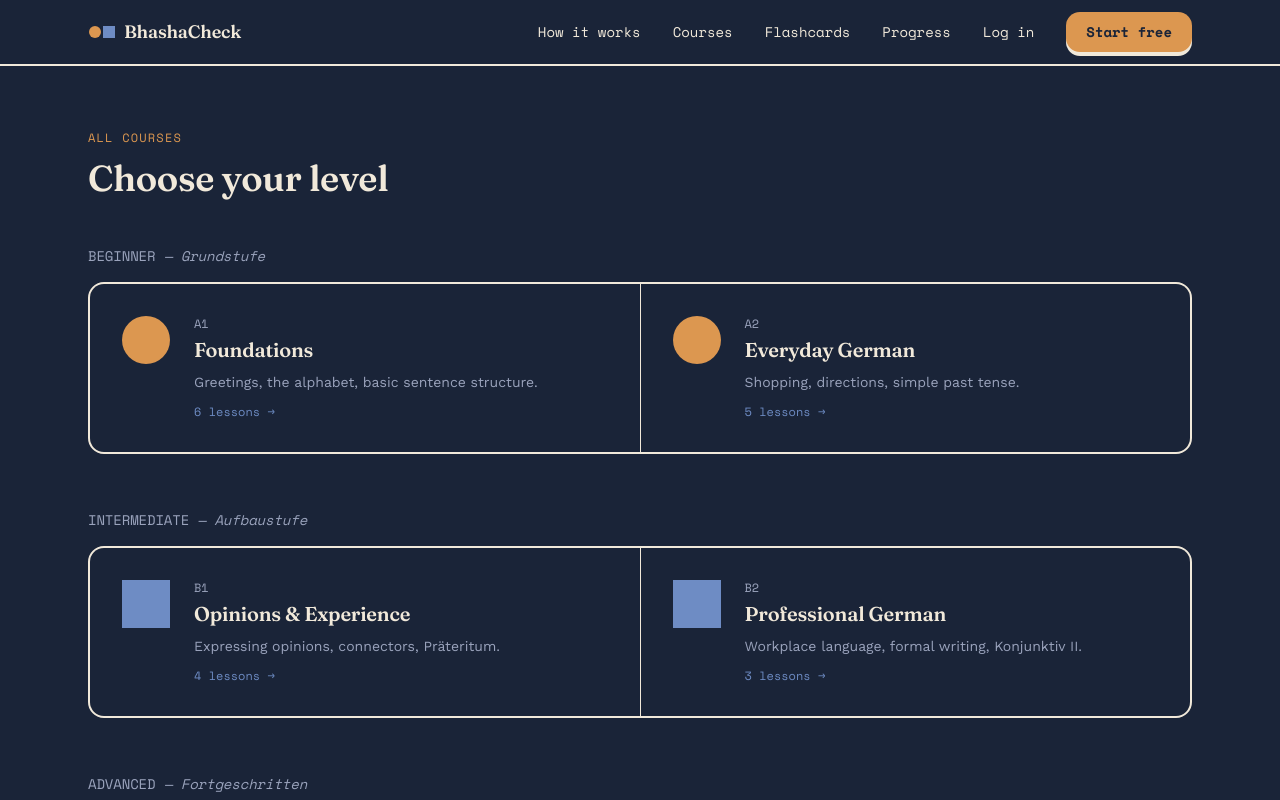
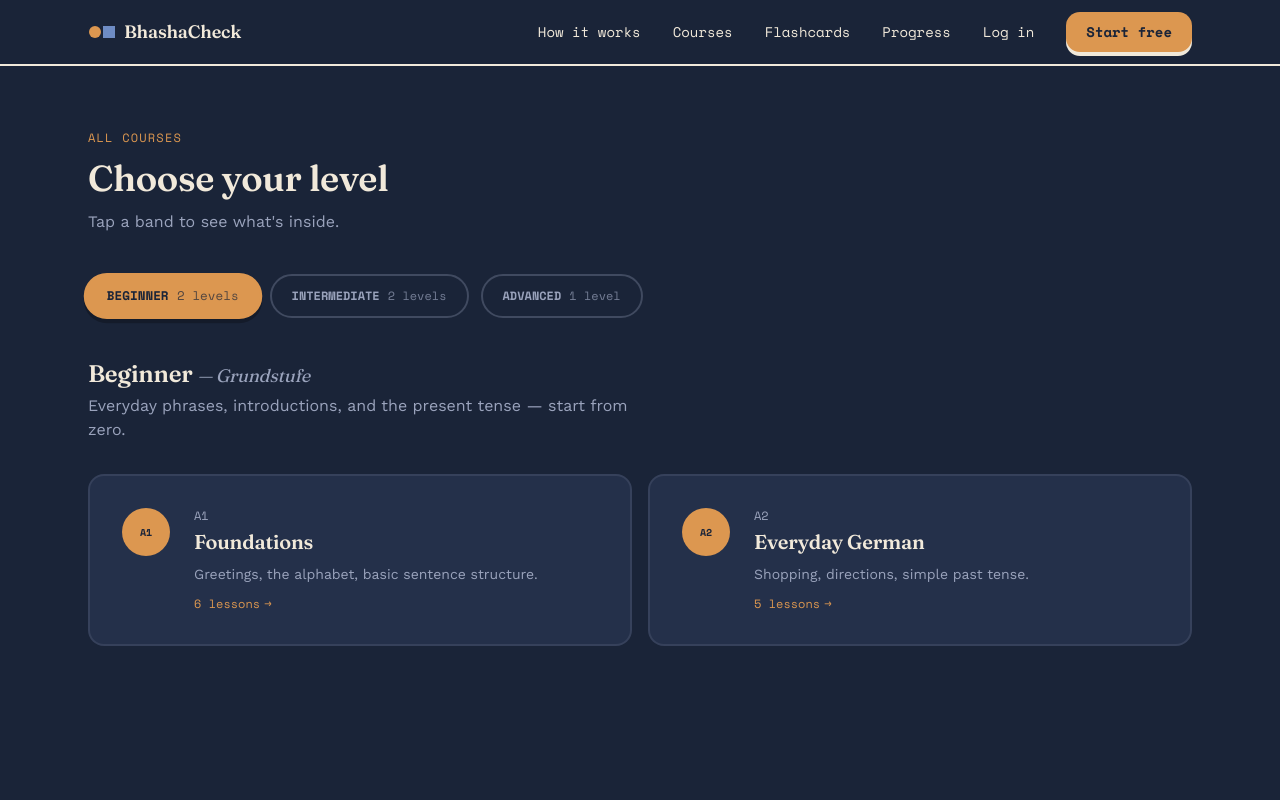
Before and after one commit to Nikitasharma5078/grundstein, a Next.js app: page /courses in a window 1280 px wide. Shown: the top 800 px of the page. Built offline with nearby package versions, Linux system fonts and the light colour scheme.

Commit message:
Interactive tabbed course browser

```diff
--- a/app/courses/page.js
+++ b/app/courses/page.js
@@ -1,50 +1,38 @@
 import { COURSES } from "@/data/courses";
+import CourseTabs from "@/components/CourseTabs";
+
+const BANDS = [
+  {
+    name: "Beginner",
+    sub: "Grundstufe",
+    key: "grundstufe",
+    levels: ["a1", "a2"],
+    desc: "Everyday phrases, introductions, and the present tense — start from zero.",
+  },
+  {
+    name: "Intermediate",
+    sub: "Aufbaustufe",
+    key: "aufbaustufe",
+    levels: ["b1", "b2"],
+    desc: "Opinions, past tense, and the German you'd need at work or while travelling.",
+  },
+  {
+    name: "Advanced",
+    sub: "Fortgeschritten",
+    key: "fortgeschritten",
+    levels: ["c1"],
+    desc: "Nuance, the subjunctive mood, and the polish that gets you to near-native fluency.",
+  },
+];
 
 export default function CoursesPage() {
-  const bands = [
-    { name: "Beginner", sub: "Grundstufe", key: "grundstufe", levels: ["a1", "a2"] },
-    { name: "Intermediate", sub: "Aufbaustufe", key: "aufbaustufe", levels: ["b1", "b2"] },
-    { name: "Advanced", sub: "Fortgeschritten", key: "fortgeschritten", levels: ["c1"] },
-  ];
-
   return (
     <div className="max-w-6xl mx-auto px-6 py-16">
       <p className="mono text-xs text-gold mb-3 tracking-widest">ALL COURSES</p>
-      <h1 className="display text-4xl font-semibold mb-12">Choose your level</h1>
+      <h1 className="display text-4xl font-semibold mb-3">Choose your level</h1>
+      <p className="text-ink-soft mb-10 max-w-lg">Tap a band to see what's inside.</p>
 
-      {bands.map((band) => (
-        <div key={band.key} className="mb-14">
-          <h2 className="mono text-sm text-ink-soft mb-4 uppercase tracking-wide">
-            {band.name} <span className="italic text-ink-soft normal-case">— {band.sub}</span>
-          </h2>
-          <div
-            className={`grid ${
-              band.levels.length > 1 ? "sm:grid-cols-2" : "sm:grid-cols-1 max-w-sm"
-            } gap-px bg-ink border-2 border-ink rounded-2xl overflow-hidden`}
-          >
-            {band.levels.map((lvl) => {
-              const c = COURSES[lvl];
-              const shapeClass =
-                c.shape === "circle" ? "shape-circle" : c.shape === "triangle" ? "shape-triangle" : "";
-              return (
-                <a
-                  key={lvl}
-                  href={`/courses/${lvl}`}
-                  className="bg-paper p-8 flex gap-6 items-start hover:bg-paper-raised transition-colors"
-                >
-                  <div className={`w-12 h-12 shrink-0 ${c.color} ${shapeClass}`} />
-                  <div>
-                    <p className="mono text-xs text-ink-soft mb-1">{c.level}</p>
-                    <h3 className="display text-xl font-semibold mb-2">{c.title}</h3>
-                    <p className="text-sm text-ink-soft mb-3">{c.desc}</p>
-                    <p className="mono text-xs text-navy">{c.lessons.length} lessons →</p>
-                  </div>
-                </a>
-              );
-            })}
-          </div>
-        </div>
-      ))}
+      <CourseTabs bands={BANDS} courses={COURSES} />
     </div>
   );
 }
--- a/app/globals.css
+++ b/app/globals.css
@@ -96,3 +96,12 @@ a:focus-visible, button:focus-visible, input:focus-visible, textarea:focus-visib
 .node-shadow {
   box-shadow: 0 4px 0 0 rgba(0,0,0,0.25);
 }
+
+
+@keyframes fadein {
+  from { opacity: 0; transform: translateY(6px); }
+  to { opacity: 1; transform: translateY(0); }
+}
+.animate-fadein {
+  animation: fadein 0.25s ease-out;
+}
--- /dev/null
+++ b/components/CourseTabs.js
@@ -0,0 +1,84 @@
+"use client";
+import { useState } from "react";
+
+export default function CourseTabs({ bands, courses }) {
+  const [active, setActive] = useState(0);
+  const band = bands[active];
+
+  const tabColor = (b) =>
+    b.key === "grundstufe" ? "var(--gold)" : b.key === "aufbaustufe" ? "var(--navy)" : "var(--burgundy)";
+
+  return (
+    <div>
+      {/* Tab pills */}
+      <div className="flex flex-wrap gap-3 mb-10" role="tablist" aria-label="Course level bands">
+        {bands.map((b, i) => {
+          const isActive = i === active;
+          return (
+            <button
+              key={b.key}
+              role="tab"
+              aria-selected={isActive}
+              onClick={() => setActive(i)}
+              className={`mono text-xs font-bold px-5 py-3 rounded-full border-2 transition-all duration-200 ${
+                isActive
+                  ? "text-paper scale-105 node-shadow"
+                  : "text-ink-soft border-ink-soft/30 hover:border-ink-soft hover:text-ink"
+              }`}
+              style={
+                isActive
+                  ? { backgroundColor: tabColor(b), borderColor: tabColor(b) }
+                  : undefined
+              }
+            >
+              {b.name.toUpperCase()}
+              <span className="ml-2 opacity-70 font-normal">{b.levels.length} level{b.levels.length > 1 ? "s" : ""}</span>
+            </button>
+          );
+        })}
+      </div>
+
+      {/* Active band panel */}
+      <div key={band.key} className="animate-fadein">
+        <h2 className="display text-2xl font-semibold mb-1">
+          {band.name} <span className="italic text-ink-soft text-lg font-normal">— {band.sub}</span>
+        </h2>
+        <p className="text-ink-soft mb-8 max-w-xl">{band.desc}</p>
+
+        <div
+          className={`grid ${
+            band.levels.length > 1 ? "sm:grid-cols-2" : "sm:grid-cols-1 max-w-sm"
+          } gap-4`}
+        >
+          {band.levels.map((lvl) => {
+            const c = courses[lvl];
+            const shapeClass =
+              c.shape === "circle" ? "shape-circle" : c.shape === "triangle" ? "shape-triangle" : "";
+            return (
+              <a
+                key={lvl}
+                href={`/courses/${lvl}`}
+                className="group bg-paper-raised p-8 flex gap-6 items-start rounded-2xl border-2 border-ink-soft/15 hover:border-ink hover:-translate-y-1 hover:shadow-lg transition-all duration-200"
+              >
+                <div
+                  className={`w-12 h-12 shrink-0 ${c.color} ${shapeClass} flex items-center justify-center group-hover:scale-110 transition-transform`}
+                >
+                  <span className="mono text-paper text-[10px] font-bold">{c.level}</span>
+                </div>
+                <div>
+                  <p className="mono text-xs text-ink-soft mb-1">{c.level}</p>
+                  <h3 className="display text-xl font-semibold mb-2">{c.title}</h3>
+                  <p className="text-sm text-ink-soft mb-3">{c.desc}</p>
+                  <p className="mono text-xs text-gold flex items-center gap-1 group-hover:gap-2 transition-all">
+                    {c.lessons.length} lessons
+                    <span aria-hidden="true">→</span>
+                  </p>
+                </div>
+              </a>
+            );
+          })}
+        </div>
+      </div>
+    </div>
+  );
+}
```
